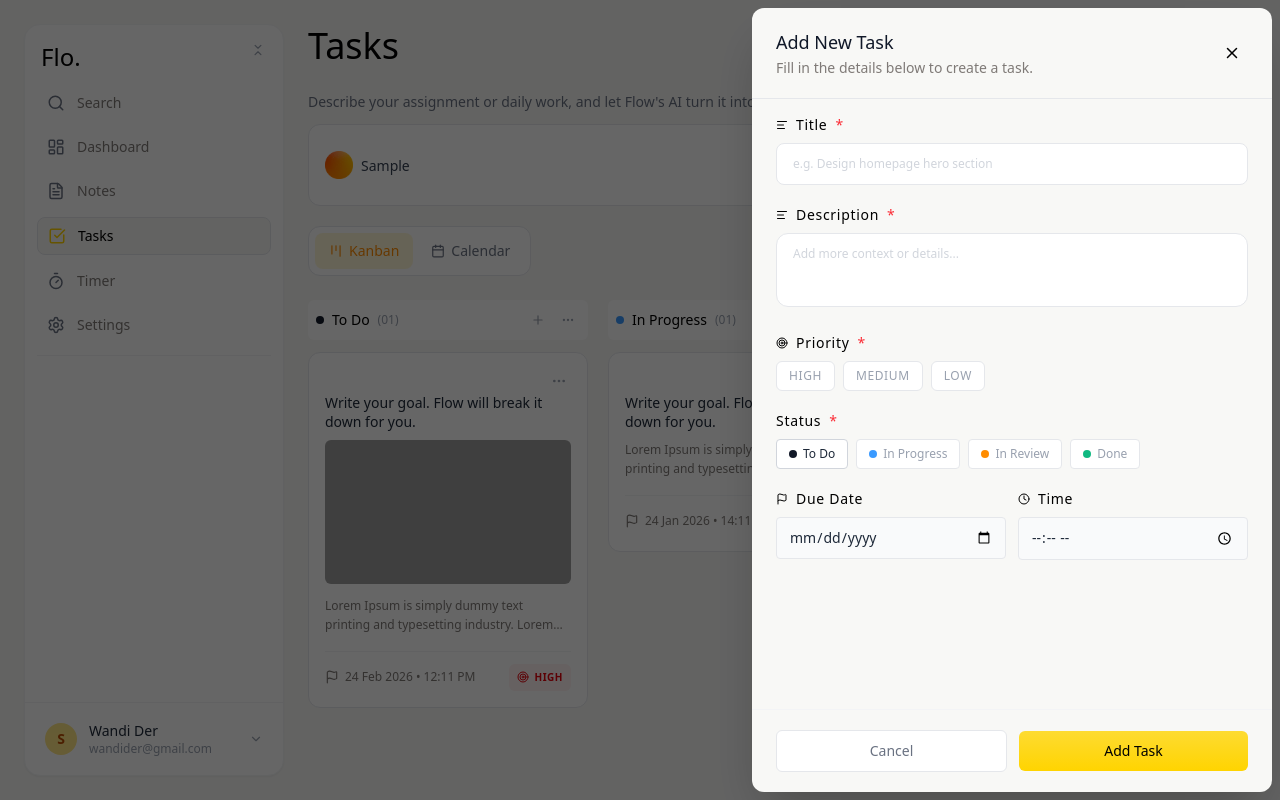
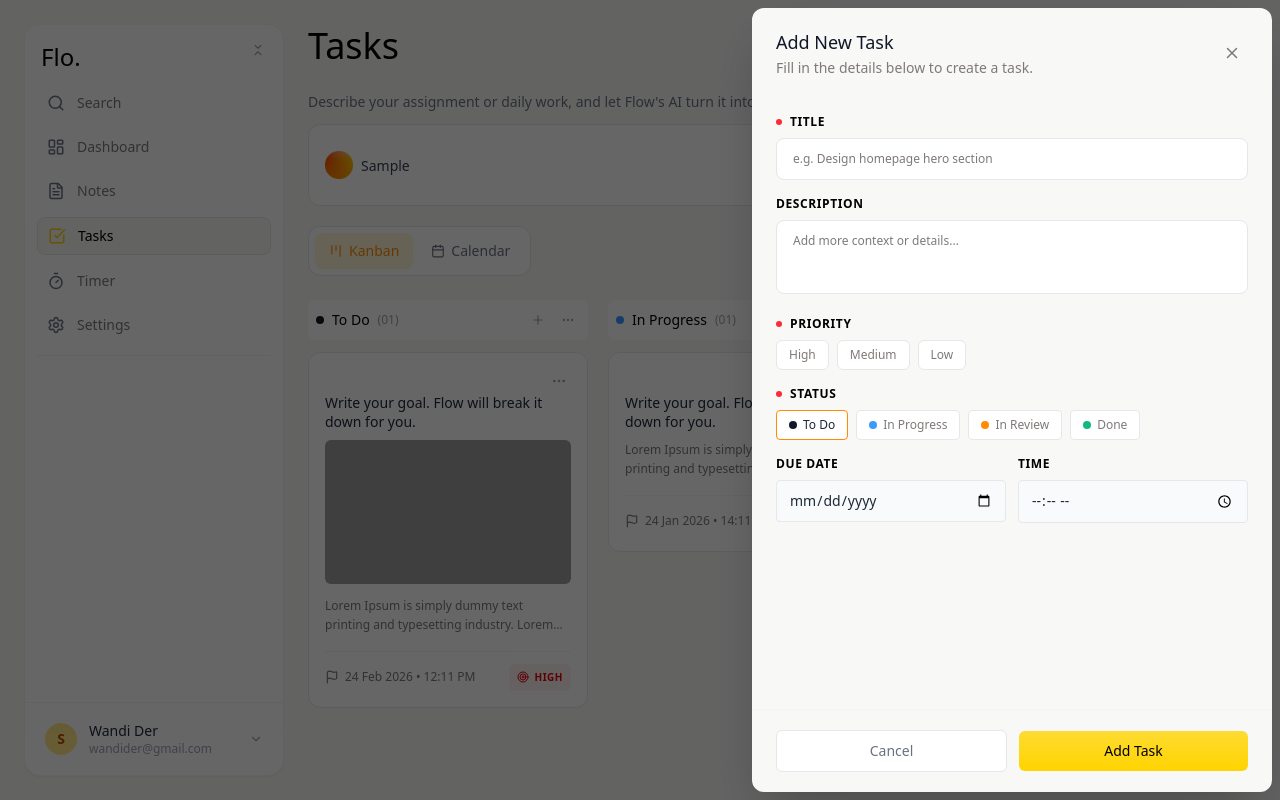
Before and after one commit to nandah4/flo, a React (Vite) app: page /tasks in a window 1280 px wide. Both pictures are taken after typing "Sample" into the empty fields and a click on the button "Create Task". Built offline with nearby package versions, Linux system fonts and the light colour scheme; grey boxes are pictures that could not be loaded.

Commit message:
fix: fix drawer, and calendar

```diff
--- a/src/pages/Tasks.tsx
+++ b/src/pages/Tasks.tsx
@@ -87,6 +87,7 @@ function AddTaskDrawer({
     onAdd,
     defaultColumnId = "todo",
     editingCard = null,
+    defaultDate = "",
 }: {
     open: boolean;
     onClose: () => void;
@@ -94,6 +95,7 @@ function AddTaskDrawer({
     onAdd: (columnId: string, card: TaskCard, isEdit: boolean) => void;
     defaultColumnId?: string;
     editingCard?: TaskCard | null;
+    defaultDate?: string;
 }) {
     const [form, setForm] = useState<NewTaskForm>({
         title: "", description: "", priority: "", columnId: defaultColumnId, date: "", time: "",
@@ -120,13 +122,13 @@ function AddTaskDrawer({
                     time: editingCard.time || "",
                 });
             } else {
-                setForm({ title: "", description: "", priority: "", columnId: defaultColumnId, date: "", time: "" });
+                setForm({ title: "", description: "", priority: "", columnId: defaultColumnId, date: defaultDate, time: "" });
             }
         }
     }, [open, editingCard, defaultColumnId, columns]);
 
     function reset() {
-        setForm({ title: "", description: "", priority: "", columnId: defaultColumnId, date: "", time: "" });
+        setForm({ title: "", description: "", priority: "", columnId: defaultColumnId, date: defaultDate, time: "" });
     }
 
     function handleClose() { reset(); onClose(); }
@@ -164,7 +166,7 @@ function AddTaskDrawer({
                         onClick={handleClose}
                     />
 
-                    {/* Panel — slides from right on md+, centered modal on mobile */}
+                    {/* Panel */}
                     <motion.div
                         key="drawer"
                         initial={{ opacity: 0, x: "100%" }}
@@ -173,14 +175,12 @@ function AddTaskDrawer({
                         transition={{ type: "spring", stiffness: 320, damping: 32 }}
                         className={[
                             "fixed z-50 bg-bg-app shadow-2xl flex flex-col mr-2 my-2",
-                            // Desktop: right-side drawer
                             "md:inset-y-0 md:right-0 md:w-[520px] md:rounded-xl",
-                            // Mobile/tablet: centered modal
                             "max-md:inset-x-4 max-md:top-1/2 max-md:-translate-y-1/2 max-md:rounded-xl max-md:max-h-[90vh]",
                         ].join(" ")}
                     >
                         {/* Header */}
-                        <div className="flex items-center justify-between px-6 py-5 border-b border-gray-200 shrink-0">
+                        <div className="flex items-center justify-between px-6 py-5 shrink-0">
                             <div>
                                 <h3 className="md:text-lg text-base font-medium text-gray-900">
                                     {editingCard ? "Edit Task" : "Add New Task"}
@@ -189,7 +189,7 @@ function AddTaskDrawer({
                             </div>
                             <button
                                 onClick={handleClose}
-                                className="w-8 h-8 rounded-lg flex items-center justify-center text-shadow-text-secondary hover:text-gray-700 hover:bg-gray-100 transition-colors"
+                                className="w-8 h-8 rounded-lg flex items-center justify-center text-text-secondary hover:text-gray-700 hover:bg-gray-100 transition-colors"
                             >
                                 <X size={18} />
                             </button>
@@ -197,44 +197,44 @@ function AddTaskDrawer({
 
                         {/* Scrollable form body */}
                         <form onSubmit={handleSubmit} className="flex flex-col flex-1 overflow-y-auto">
-                            <div className="flex flex-col gap-5 px-6 py-4">
+                            <div className="flex flex-col gap-4 px-6 py-4">
 
                                 {/* Title */}
                                 <div>
-                                    <label className=" text-sm font-medium text-text-primary tracking-wider mb-2 flex items-center gap-2"> <AlignLeft size={12} /> Title <span className="text-red-500">*</span></label>
+                                    <label className=" text-xs font-semibold text-text-primary tracking-wider mb-2 flex items-center uppercase gap-2"> <span className="h-1.5 w-1.5 rounded bg-red-500"></span> Title </label>
                                     <input
                                         required
                                         value={form.title}
                                         onChange={set("title")}
                                         placeholder="e.g. Design homepage hero section"
-                                        className="w-full text-xs text-gray-700 font-normal placeholder:text-gray-300 bg-white border border-gray-200 rounded-lg px-4 py-3 outline-none focus:border-primary focus:ring-2 focus:ring-primary/10 transition-all"
+                                        className="w-full text-xs text-gray-700 font-normal placeholder:text-text-secondary bg-white border border-gray-200 rounded-lg px-4 py-3 outline-none focus:border-primary focus:ring-2 focus:ring-primary/10 transition-all"
                                     />
                                 </div>
 
                                 {/* Description */}
                                 <div>
-                                    <label className=" text-sm font-medium text-text-primary tracking-wider mb-2 flex items-center gap-2"> <AlignLeft size={12} /> Description <span className="text-red-500">*</span></label>
+                                    <label className=" text-xs font-semibold text-text-primary tracking-wider mb-2 flex items-center gap-2 uppercase">  Description </label>
                                     <textarea
                                         rows={3}
                                         value={form.description}
                                         onChange={set("description")}
                                         placeholder="Add more context or details..."
-                                        className="w-full text-xs text-gray-700 font-normal placeholder:text-gray-300 bg-white border border-gray-200 rounded-xl px-4 py-3 outline-none focus:border-primary focus:ring-2 focus:ring-primary/10 transition-all resize-none"
+                                        className="w-full text-xs text-gray-700 font-normal placeholder:text-text-secondary bg-white border border-gray-200 rounded-lg px-4 py-3 outline-none focus:border-primary focus:ring-2 focus:ring-primary/10 transition-all resize-none"
                                     />
                                 </div>
 
                                 {/* Priority */}
                                 <div>
-                                    <label className="text-sm font-medium text-text-primary tracking-wider mb-2 flex items-center gap-2"> <Target size={12} /> Priority <span className="text-red-500">*</span></label>
+                                    <label className="text-xs font-semibold text-text-primary tracking-wider mb-2 flex items-center uppercase gap-2"><span className="h-1.5 w-1.5 rounded bg-red-500"></span>  Priority</label>
                                     <div className="flex gap-2 flex-wrap">
                                         {PRIORITY_OPTIONS.map((opt) => (
                                             <button
                                                 key={opt.value}
                                                 type="button"
                                                 onClick={() => setForm((p) => ({ ...p, priority: p.priority === opt.value ? "" : opt.value }))}
-                                                className={`px-3 bg-white py-1.5 rounded-md text-xs font-normal uppercase tracking-wider border transition-all ${form.priority === opt.value
+                                                className={`px-3 bg-white py-1.5 rounded-md text-xs font-normal border transition-all ${form.priority === opt.value
                                                     ? `${opt.bg} ${opt.color} border-current`
-                                                    : "border-gray-200 text-gray-400 hover:border-gray-300"
+                                                    : "border-gray-200 text-text-secondary hover:border-gray-300"
                                                     }`}
                                             >
                                                 {opt.value}
@@ -245,16 +245,16 @@ function AddTaskDrawer({
 
                                 {/* Status / Column */}
                                 <div>
-                                    <label className=" text-sm font-medium text-text-primary tracking-wider mb-2 flex items-center gap-2"> Status <span className="text-red-500">*</span></label>
+                                    <label className=" text-xs font-semibold text-text-primary tracking-wider mb-2 flex items-center uppercase gap-2"><span className="h-1.5 w-1.5 rounded bg-red-500"></span> Status</label>
                                     <div className="flex gap-2 flex-wrap">
                                         {columns.map((col) => (
                                             <button
                                                 key={col.id}
                                                 type="button"
                                                 onClick={() => setForm((p) => ({ ...p, columnId: col.id }))}
-                                                className={`flex items-center gap-1.5 px-3 py-1.5 rounded  bg-white text-xs font-medium border transition-all ${form.columnId === col.id
-                                                    ? "border-gray-300 text-gray-800"
-                                                    : "border-gray-200 text-gray-400 hover:border-gray-300"
+                                                className={`flex items-center gap-1.5 px-3 py-1.5 rounded  bg-white text-xs font-normal border transition-all ${form.columnId === col.id
+                                                    ? `border-secondary text-gray-800`
+                                                    : "border-gray-200 text-text-secondary hover:border-gray-300"
                                                     }`}
                                             >
                                                 <span className="w-2 h-2 rounded-full shrink-0" style={{ backgroundColor: col.color }} />
@@ -267,7 +267,7 @@ function AddTaskDrawer({
                                 {/* Date & Time */}
                                 <div className="grid grid-cols-2 gap-3">
                                     <div>
-                                        <label className=" text-sm font-medium text-text-primary tracking-wider mb-2 flex items-center gap-2"> <Flag size={12} /> Due Date </label>
+                                        <label className=" text-xs font-semibold text-text-primary tracking-wider mb-2 flex uppercase items-center gap-2"> Due Date </label>
                                         <input
                                             type="date"
                                             value={form.date}
@@ -284,7 +284,7 @@ function AddTaskDrawer({
                                         />
                                     </div>
                                     <div>
-                                        <label className=" text-sm font-medium text-text-primary tracking-wider mb-2 flex items-center gap-2"> <Clock size={12} /> Time </label>
+                                        <label className=" text-xs font-semibold text-text-primary tracking-wider mb-2 flex uppercase items-center gap-2"> Time </label>
                                         <input
                                             type="time"
                                             value={form.time}
@@ -300,7 +300,7 @@ function AddTaskDrawer({
                                 <button
                                     type="button"
                                     onClick={handleClose}
-                                    className="flex-1 py-2.5 rounded-md border border-gray-200 text-sm font-normal text-gray-500 bg-white hover:bg-gray-50 transition-colors"
+                                    className="flex-1 py-2.5 rounded-md border border-gray-200 text-sm font-normal text-gray-500 bg-white transition-colors"
                                 >
                                     Cancel
                                 </button>
@@ -451,7 +451,15 @@ function Column({
 const MONTH_NAMES = ["January", "February", "March", "April", "May", "June", "July", "August", "September", "October", "November", "December"];
 const DAY_LABELS = ["Sun", "Mon", "Tue", "Wed", "Thu", "Fri", "Sat"];
 
-function CalendarView({ columns }: { columns: Column[] }) {
+function CalendarView({
+    columns,
+    onDayClick,
+    onCardClick,
+}: {
+    columns: Column[];
+    onDayClick: (dateStr: string) => void;
+    onCardClick: (card: TaskCard) => void;
+}) {
     const [currentMonth, setCurrentMonth] = useState(1);
     const [currentYear] = useState(2026);
 
@@ -482,71 +490,108 @@ function CalendarView({ columns }: { columns: Column[] }) {
     const prevMonth = () => setCurrentMonth((m) => (m === 0 ? 11 : m - 1));
     const nextMonth = () => setCurrentMonth((m) => (m === 11 ? 0 : m + 1));
 
+    const toDateStr = (day: number) => {
+        const mm = String(currentMonth + 1).padStart(2, "0");
+        const dd = String(day).padStart(2, "0");
+        return `${mm}/${dd}`;
+    };
+
     return (
-        <div className="bg-white rounded-xl border border-gray-200 overflow-hidden">
-            {/* Month header */}
-            <div className="flex items-center justify-between px-6 py-4 border-b border-gray-100">
-                <h3 className="text-lg font-semibold text-gray-800">
-                    {MONTH_NAMES[currentMonth]} {currentYear}
-                </h3>
-                <div className="flex items-center gap-1">
-                    <button onClick={prevMonth} className="w-8 h-8 rounded-lg hover:bg-gray-100 flex items-center justify-center text-gray-500 transition-colors">
-                        <ChevronLeft size={18} />
+        <div className="bg-white rounded-2xl border border-gray-200 overflow-hidden">
+            {/* Header */}
+            <div className="flex items-center justify-between px-6 py-5">
+                <div>
+                    <h3 className="text-lg font-semibold text-text-primary">
+                        {MONTH_NAMES[currentMonth]}
+                        <span className="text-text-secondary font-normal ml-1.5">{currentYear}</span>
+                    </h3>
+                </div>
+                <div className="flex items-center gap-1 bg-gray-100 rounded-xl p-1">
+                    <button
+                        onClick={prevMonth}
+                        className="w-8 h-8 rounded-lg flex items-center justify-center text-text-secondary hover:bg-white hover:text-text-primary transition-all"
+                    >
+                        <ChevronLeft size={16} />
                     </button>
-                    <button onClick={nextMonth} className="w-8 h-8 rounded-lg hover:bg-gray-100 flex items-center justify-center text-gray-500 transition-colors">
-                        <ChevronRight size={18} />
+                    <button
+                        onClick={nextMonth}
+                        className="w-8 h-8 rounded-lg flex items-center justify-center text-text-secondary hover:bg-white hover:text-text-primary transition-all"
+                    >
+                        <ChevronRight size={16} />
                     </button>
                 </div>
             </div>
 
             {/* Day labels */}
-            <div className="grid grid-cols-7 border-b border-gray-100">
-                {DAY_LABELS.map((d) => (
-                    <div key={d} className="py-2.5 text-center text-xs font-semibold text-gray-400 uppercase tracking-wider">
+            <div className="grid grid-cols-7 border-t border-gray-100">
+                {DAY_LABELS.map((d, i) => (
+                    <div
+                        key={d}
+                        className={`py-2.5 text-center text-[11px] font-semibold uppercase tracking-widest ${i === 0 || i === 6 ? "text-gray-300" : "text-gray-400"
+                            }`}
+                    >
                         {d}
                     </div>
                 ))}
             </div>
 
             {/* Date grid */}
-            <div className="grid grid-cols-7">
+            <div className="grid grid-cols-7 border-t border-gray-100">
                 {Array.from({ length: totalCells }, (_, i) => {
                     const day = i - firstDayOfWeek + 1;
                     const isValid = day >= 1 && day <= daysInMonth;
                     const dayCards = isValid ? cardsByDay[day] : undefined;
-
+                    const isWeekend = i % 7 === 0 || i % 7 === 6;
                     const hasTasks = dayCards && dayCards.length > 0;
 
                     return (
                         <div
                             key={i}
-                            className={`min-h-[80px] sm:min-h-[100px] border-b border-r p-1 sm:p-1.5 transition-colors ${isValid
-                                ? hasTasks
-                                    ? "bg-primary/20 border-gray-100"
-                                    : "border-gray-100 hover:bg-gray-50"
-                                : "border-gray-100 bg-gray-50/40"
+                            onClick={() => isValid && onDayClick(toDateStr(day))}
+                            className={`min-h-[90px] sm:min-h-[110px] border-b border-r border-gray-100 p-1.5 transition-colors ${isValid
+                                ? `cursor-pointer ${isWeekend
+                                    ? "bg-gray-50/60 hover:bg-gray-100/60"
+                                    : "hover:bg-primary/3"
+                                }`
+                                : "bg-gray-50/30"
                                 }`}
                         >
                             {isValid && (
                                 <>
+                                    {/* Day number badge */}
                                     <span
-                                        className={`inline-flex items-center justify-center w-7 h-7 rounded-full text-xs font-medium mb-1 ${isToday(day)
-                                            ? "bg-primary text-white"
-                                            : "text-gray-700"
+                                        className={`inline-flex items-center justify-center w-7 h-7 rounded-full text-xs font-semibold mb-1.5 ${isToday(day)
+                                            ? "bg-secondary text-white shadow-sm shadow-secondary/30"
+                                            : isWeekend
+                                                ? "text-gray-400"
+                                                : "text-gray-700"
                                             }`}
                                     >
                                         {day}
                                     </span>
+
+                                    {/* Task pills */}
                                     {dayCards?.map((card) => (
                                         <div
                                             key={card.id}
-                                            className="mb-1 px-2 py-2 rounded-md text-[11px] font-medium leading-tight truncate cursor-pointer hover:opacity-80 transition-opacity bg-amber-300"
-
-                                            title={`${card.title}  |  ${card.columnLabel}`}
+                                            onClick={(e) => {
+                                                e.stopPropagation();
+                                                onCardClick(card);
+                                            }}
+                                            className="mb-1 px-2 py-1 rounded-md text-[11px] font-medium leading-tight truncate cursor-pointer hover:opacity-75 transition-opacity text-white"
+                                            style={{ backgroundColor: card.columnColor }}
+                                            title={`${card.title} · ${card.columnLabel}`}
                                         >
                                             {card.title}
                                         </div>
                                     ))}
+
+                                    {/* "+ N more" when more than 2 tasks */}
+                                    {hasTasks && dayCards!.length > 2 && (
+                                        <span className="text-[10px] text-text-secondary pl-1">
+                                            +{dayCards!.length - 2} more
+                                        </span>
+                                    )}
                                 </>
                             )}
                         </div>
@@ -619,6 +664,7 @@ export default function Tasks() {
     const [loading, setLoading] = useState(false);
     const [activeView, setActiveView] = useState("Kanban");
     const [drawerOpen, setDrawerOpen] = useState(false);
+    const [calendarClickedDate, setCalendarClickedDate] = useState("");
 
     // Interaction states
     const [drawerColumnId, setDrawerColumnId] = useState<string>("todo");
@@ -776,7 +822,23 @@ export default function Tasks() {
 
                     {activeView === "Calendar" && (
                         <div className="pb-8">
-                            <CalendarView columns={columns} />
+                            <CalendarView
+                                columns={columns}
+                                onDayClick={(dateStr) => {
+                                    setEditingCard(null);
+                                    setDrawerColumnId("todo");
+                                    setDrawerOpen(true);
+                                    // Pre-fill date via a small hack: set default form date
+                                    // The drawer picks up defaultColumnId; date will be set by user
+                                    // Store the clicked date so AddTaskDrawer can use it
+                                    setCalendarClickedDate(dateStr);
+                                }}
+                                onCardClick={(card) => {
+                                    setEditingCard(card);
+                                    setDrawerColumnId("todo");
+                                    setDrawerOpen(true);
+                                }}
+                            />
                         </div>
                     )}
                 </div>
@@ -787,12 +849,14 @@ export default function Tasks() {
                 open={drawerOpen}
                 onClose={() => {
                     setDrawerOpen(false);
+                    setCalendarClickedDate("");
                     setTimeout(() => setEditingCard(null), 300);
                 }}
                 columns={columns}
                 onAdd={handleAddCard}
                 defaultColumnId={drawerColumnId}
                 editingCard={editingCard}
+                defaultDate={calendarClickedDate}
             />
 
             {/* Delete Modal */}
```
